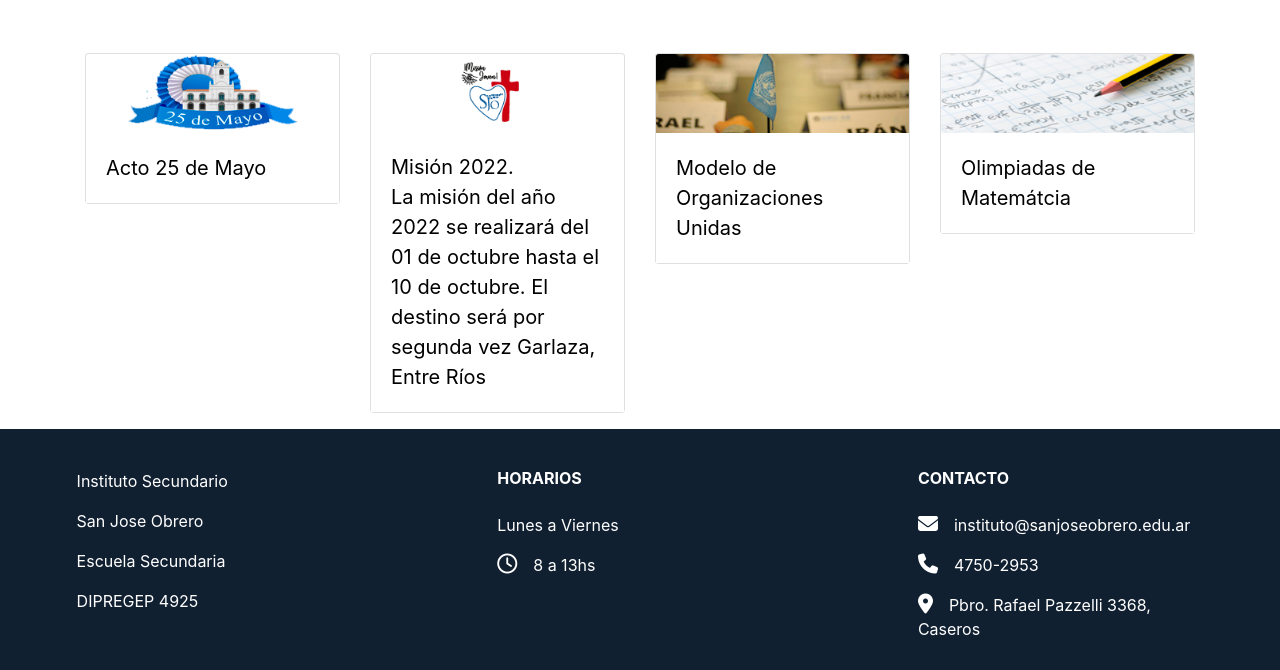
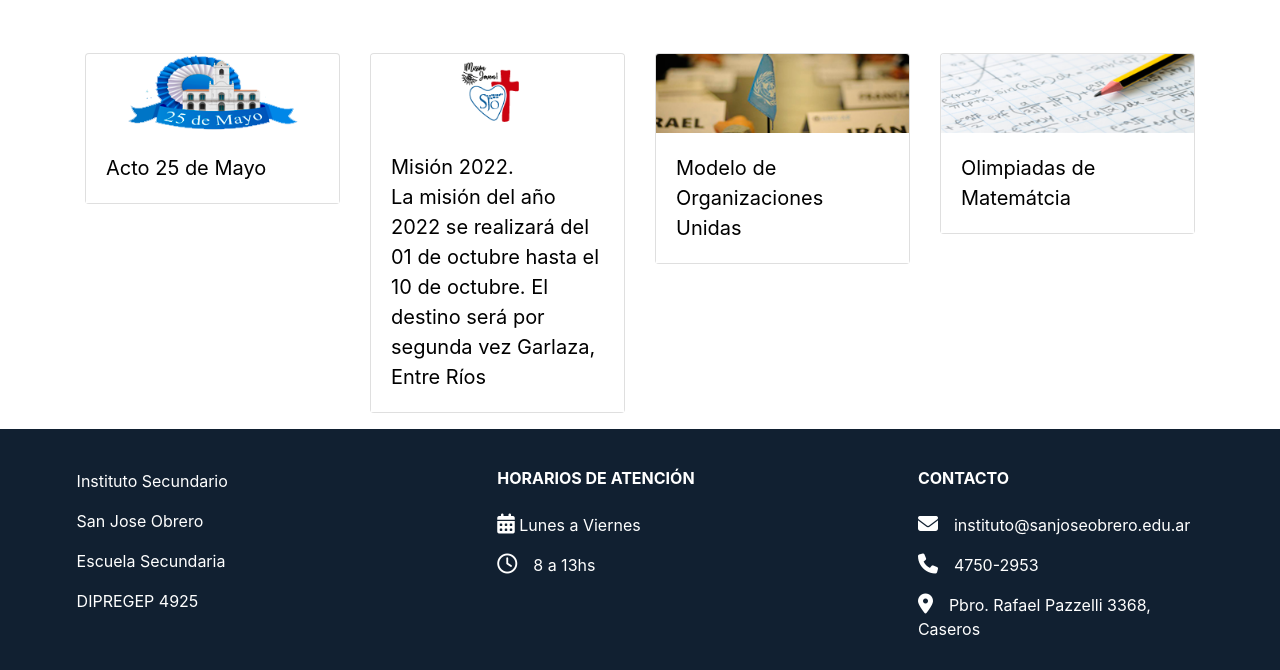
Before and after one commit to agusreyb/entrega_final, a website: page index.html in a window 1280 px wide. Shown: the part 1653-2323 px from the top of the page. Drawn offline with Linux system fonts and the light colour scheme; files whose address does not match are found by name.

Commit message:
cambio footer index, institucional

```diff
--- a/index.html
+++ b/index.html
@@ -190,9 +190,8 @@
                     <p class="font_pie2">DIPREGEP 4925</p>
                 </div>
                 <div class="col-md-3 col-lg-3 col-xl-3 mx-auto mt-3">
-                    <h6 class="text-uppercase mb-4 font-weight-bold">HORARIOS</h6>
-
-                    <p>Lunes a Viernes</p>
+                    <h6 class="text-uppercase mb-4 font-weight-bold">HORARIOS DE ATENCIÓN</h6>
+                    <p><i class="fa-solid fa-calendar-days"></i> Lunes a Viernes</p>
                     <p><i class="fa-regular fa-clock  mr-3" aria-hidden="true"></i>8 a 13hs</p>
                 </div>
                 <div class="col-md-3 col-lg-3 col-xl-3 mx-auto mt-3">
```
